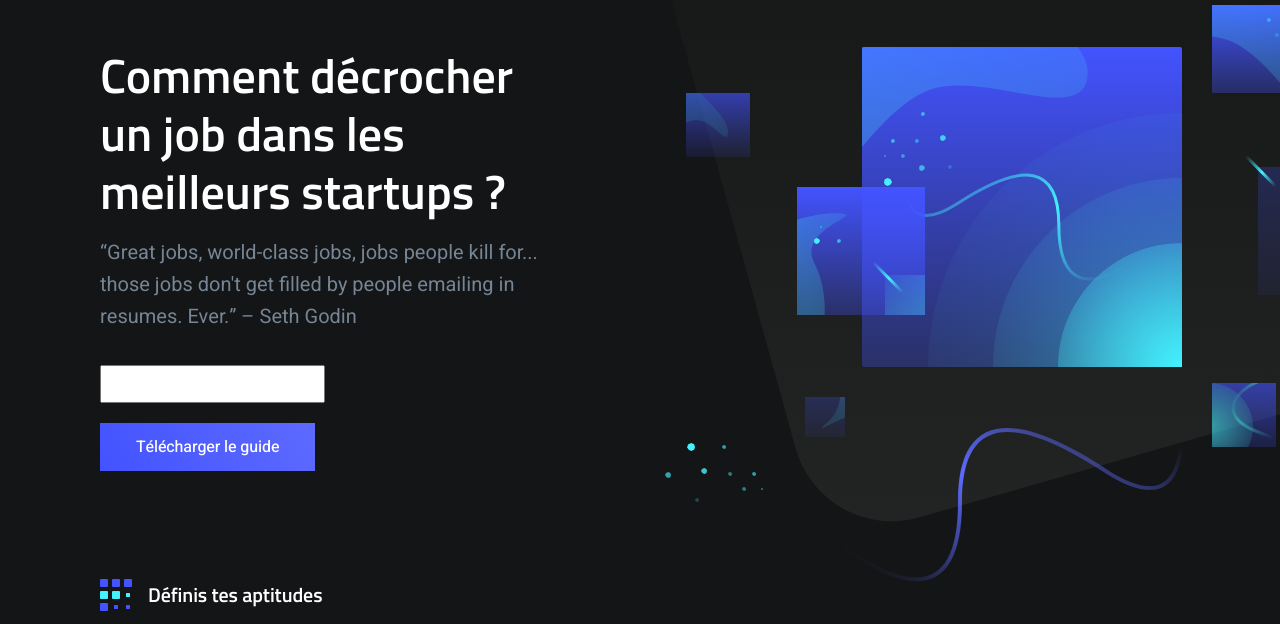
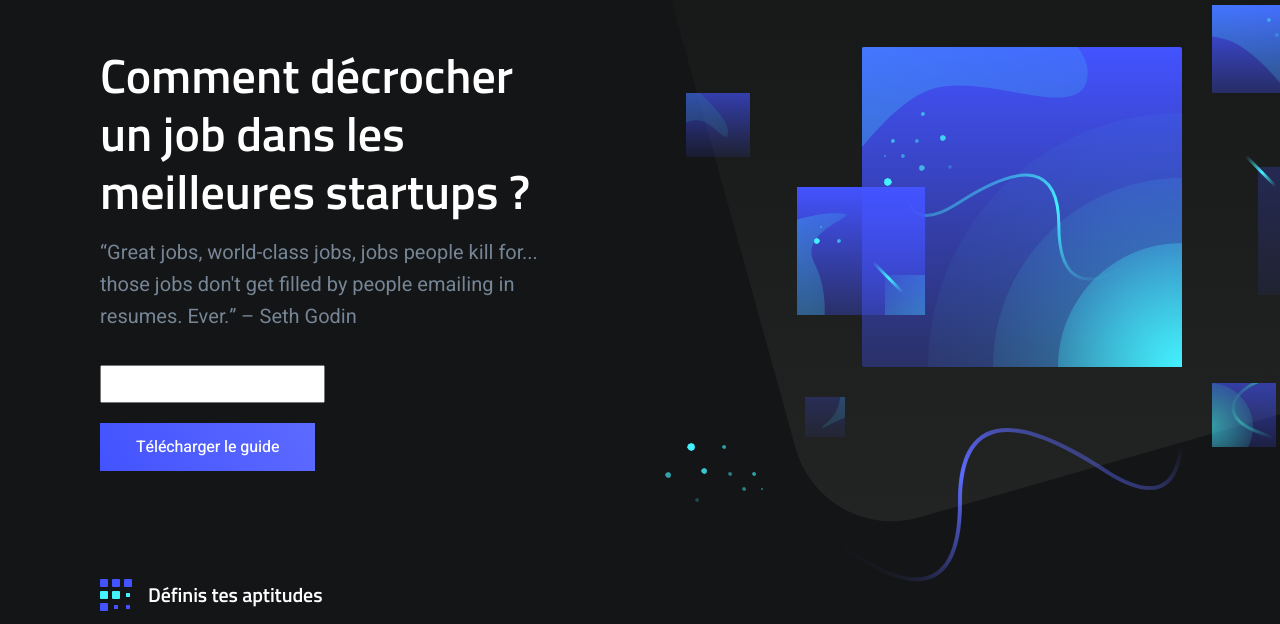
Before and after one commit to EytanMessika/profile, a website: page index.html in a window 1280 px wide. Shown: the part 113-737 px from the top of the page. Drawn offline with nearby package versions, Linux system fonts and the light colour scheme.

Commit message:
Update index.html

```diff
--- a/index.html
+++ b/index.html
@@ -53,7 +53,7 @@
                 <div class="container">
                     <div class="hero-inner">
 						<div class="hero-copy">
-	                        <h1 class="hero-title mt-0 is-revealing">Comment décrocher un job dans les meilleurs startups ?</h1>
+	                        <h1 class="hero-title mt-0 is-revealing">Comment décrocher un job dans les meilleures startups ?</h1>
 	                        <p class="hero-paragraph is-revealing">“Great jobs, world-class jobs, jobs people kill for...
 those jobs don't get filled by people emailing in
 resumes. Ever.” – Seth Godin </p>
```
